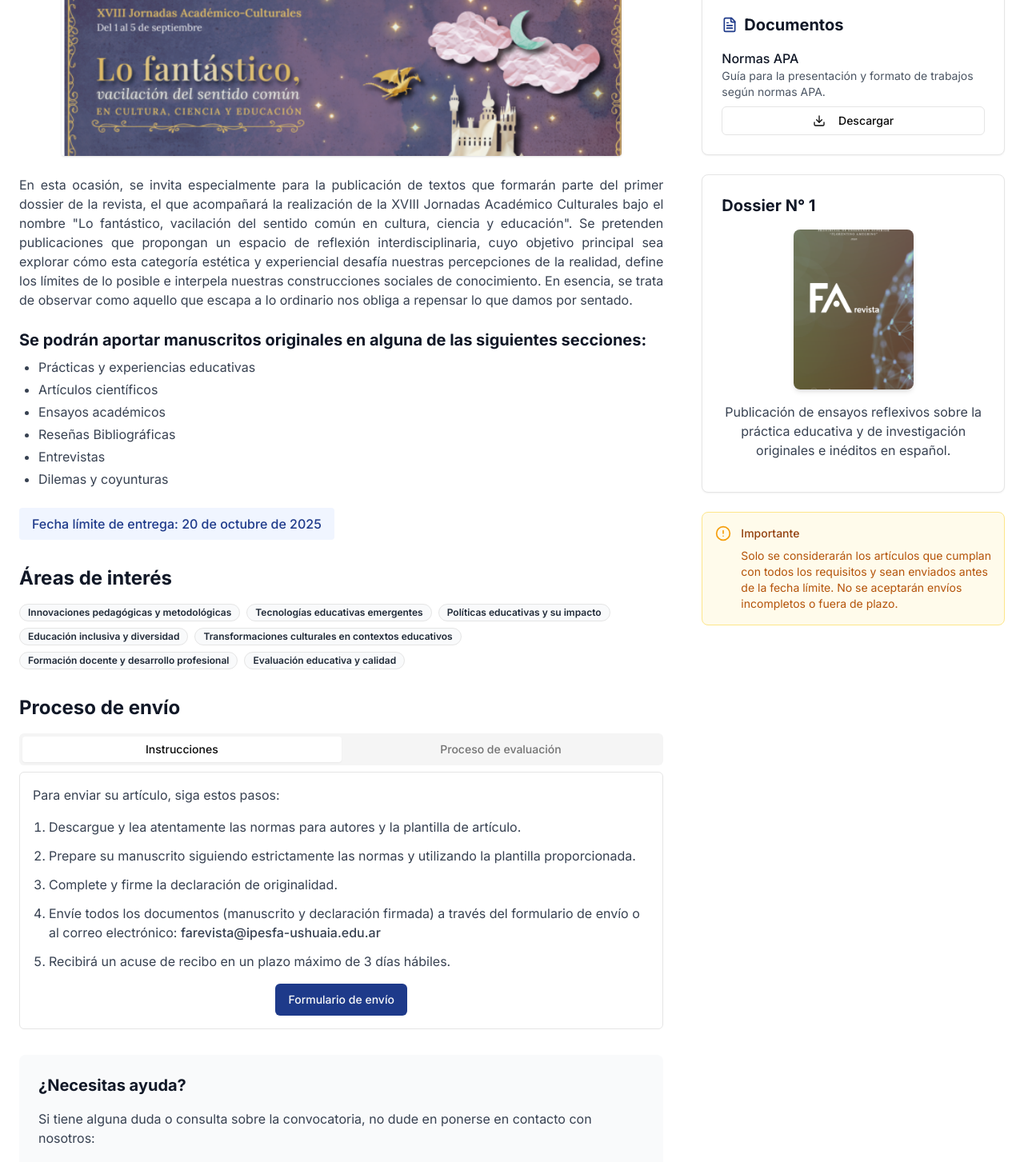
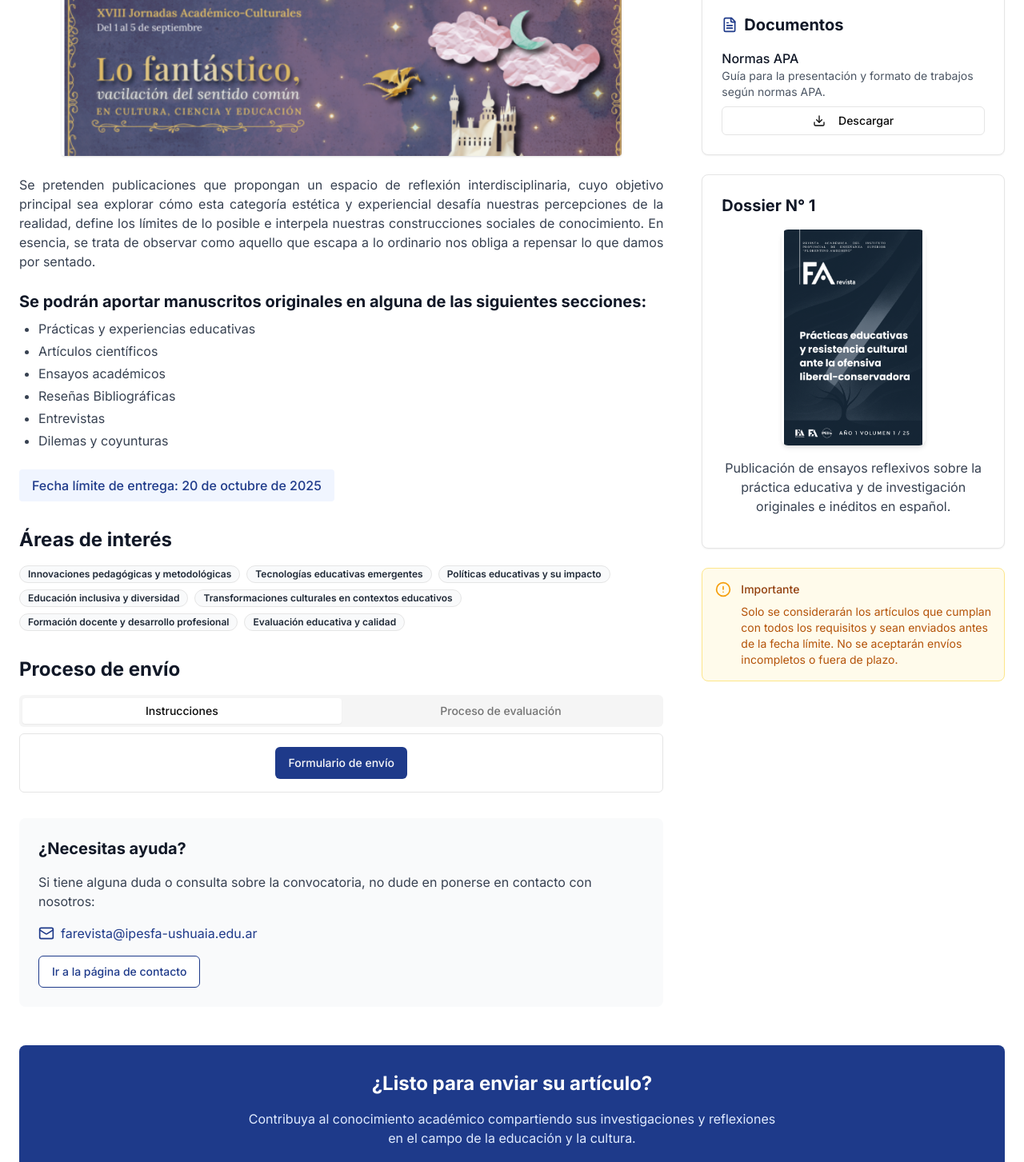
Before and after one commit to ipesfa/revista-institucional, a Next.js app: page /convocatoria in a window 1280 px wide. Shown: the part 531-1984 px from the top of the page at 80% size. Built offline with nearby package versions, Linux system fonts and the light colour scheme.

Commit message:
Convocatoria: simplificar pestaña Instrucciones y actualizar Dossier - Dejar solo botón de Formulario de envío - Cambiar imagen del Dossier a portada01.png - Ajustar contenedor a proporción 2:3 para evitar espacios

```diff
--- a/app/convocatoria/page.tsx
+++ b/app/convocatoria/page.tsx
@@ -130,7 +130,7 @@ export default function ConvocatoriaPage() {
                 />
               </div>
               <p className="text-sm md:text-base text-gray-700 leading-relaxed mt-4 text-justify">
-                En esta ocasión, se invita especialmente para la publicación de textos que formarán parte del primer dossier de la revista, el que acompañará la realización de la XVIII Jornadas Académico Culturales bajo el nombre "Lo fantástico, vacilación del sentido común en cultura, ciencia y educación". Se pretenden publicaciones que propongan un espacio de reflexión interdisciplinaria, cuyo objetivo principal sea explorar cómo esta categoría estética y experiencial desafía nuestras percepciones de la realidad, define los límites de lo posible e interpela nuestras construcciones sociales de conocimiento. En esencia, se trata de observar como aquello que escapa a lo ordinario nos obliga a repensar lo que damos por sentado.
+                Se pretenden publicaciones que propongan un espacio de reflexión interdisciplinaria, cuyo objetivo principal sea explorar cómo esta categoría estética y experiencial desafía nuestras percepciones de la realidad, define los límites de lo posible e interpela nuestras construcciones sociales de conocimiento. En esencia, se trata de observar como aquello que escapa a lo ordinario nos obliga a repensar lo que damos por sentado.
               </p>
               <div className="mt-6">
                 <h2 className="text-xl font-bold text-gray-900 mb-2">Se podrán aportar manuscritos originales en alguna de las siguientes secciones:</h2>
@@ -170,27 +170,10 @@ export default function ConvocatoriaPage() {
                 <TabsTrigger value="evaluacion">Proceso de evaluación</TabsTrigger>
               </TabsList>
               <TabsContent value="instrucciones" className="p-4 border rounded-md mt-2">
-                <div className="space-y-4">
-                  <p className="text-gray-700">Para enviar su artículo, siga estos pasos:</p>
-                  <ol className="space-y-3 list-decimal pl-5">
-                    <li className="text-gray-700">
-                      Descargue y lea atentamente las normas para autores y la plantilla de artículo.
-                    </li>
-                    <li className="text-gray-700">
-                      Prepare su manuscrito siguiendo estrictamente las normas y utilizando la plantilla proporcionada.
-                    </li>
-                    <li className="text-gray-700">Complete y firme la declaración de originalidad.</li>
-                    <li className="text-gray-700">
-                      Envíe todos los documentos (manuscrito y declaración firmada) a través del formulario de envío o
-                      al correo electrónico: <span className="font-medium">farevista@ipesfa-ushuaia.edu.ar</span>
-                    </li>
-                    <li className="text-gray-700">Recibirá un acuse de recibo en un plazo máximo de 3 días hábiles.</li>
-                  </ol>
-                  <div className="flex justify-center mt-6">
-                    <Button className="bg-blue-800 hover:bg-blue-700">
-                      <a href="https://forms.gle/w4r3ysMwzbv85ryd6" target="_blank" rel="noopener noreferrer">Formulario de envío</a>
-                    </Button>
-                  </div>
+                <div className="flex justify-center">
+                  <Button className="bg-blue-800 hover:bg-blue-700">
+                    <a href="https://forms.gle/w4r3ysMwzbv85ryd6" target="_blank" rel="noopener noreferrer">Formulario de envío</a>
+                  </Button>
                 </div>
               </TabsContent>
               <TabsContent value="evaluacion" className="p-4 border rounded-md mt-2">
@@ -288,12 +271,12 @@ export default function ConvocatoriaPage() {
             <CardContent className="p-6">
               <h3 className="text-xl font-bold text-gray-900 mb-4">Dossier N° 1</h3>
               <div className="flex flex-col items-center">
-                <div className="relative h-[200px] w-[150px] overflow-hidden rounded-lg shadow-md mb-4">
+                <div className="relative w-[150px] h-[225px] md:w-[180px] md:h-[270px] overflow-hidden rounded-lg shadow-md mb-4">
                   <Image
-                    src="/convoca.png"
+                    src="/portada01.png"
                     alt="Dossier N° 1 de FA Revista"
                     fill
-                    className="object-cover"
+                    className="object-contain"
                   />
                 </div>
                 <p className="text-center text-gray-700 mb-4">
```
